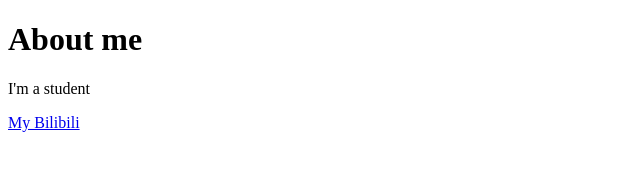
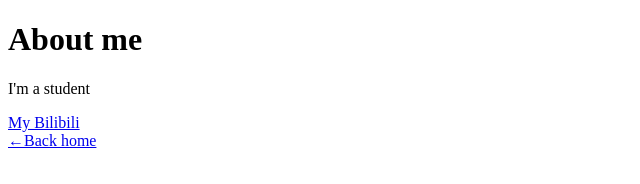
Before and after one commit to vndufhh/mchhh, a plain HTML site: page us-me.html in a window 1280 px wide. Shown: the full height of the page, 0-640 px from the left. Drawn offline with Linux system fonts and the light colour scheme.

Commit message:
Update us-me.html

```diff
--- a/us-me.html
+++ b/us-me.html
@@ -10,5 +10,7 @@
             <br>
         </p>
         <a href="https://space.bilibili.com/1594745408">My Bilibili</a>
+        <br>
+        <a href="/index.html">←Back home</a>
     </body>
 </html>
```
